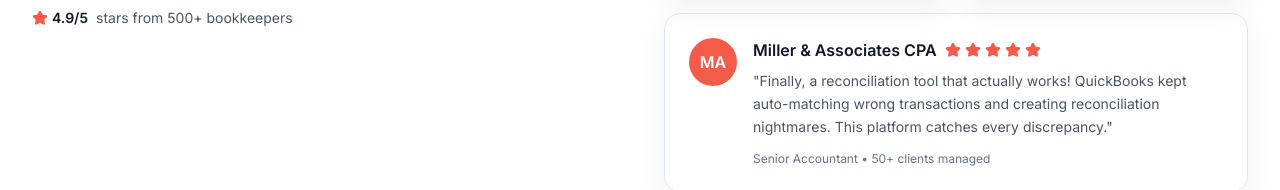
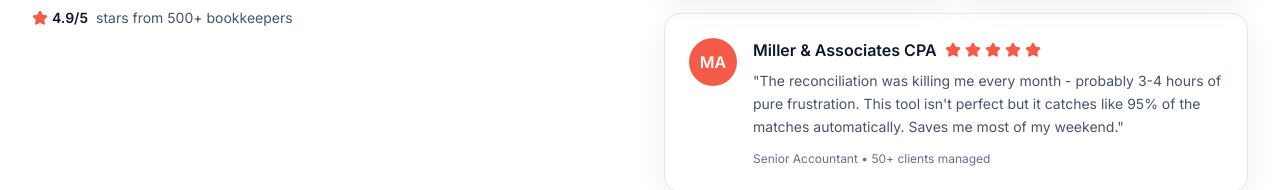
Before and after one commit to algominds35/bank-reconciliation-tool, a Next.js app: page / in a window 1280 px wide. Shown: the part 742-932 px from the top of the page. Built offline with nearby package versions, Linux system fonts and the light colour scheme.

Commit message:
Update testimonial with authentic user quote

```diff
--- a/src/components/Hero.tsx
+++ b/src/components/Hero.tsx
@@ -187,7 +187,7 @@ export default function Hero() {
                       </div>
                     </div>
                     <p className="text-slate-600 text-sm leading-relaxed mb-3">
-                      "Finally, a reconciliation tool that actually works! QuickBooks kept auto-matching wrong transactions and creating reconciliation nightmares. This platform catches every discrepancy."
+                      "The reconciliation was killing me every month - probably 3-4 hours of pure frustration. This tool isn't perfect but it catches like 95% of the matches automatically. Saves me most of my weekend."
                     </p>
                     <div className="text-xs text-slate-500">
                       Senior Accountant • 50+ clients managed
```
